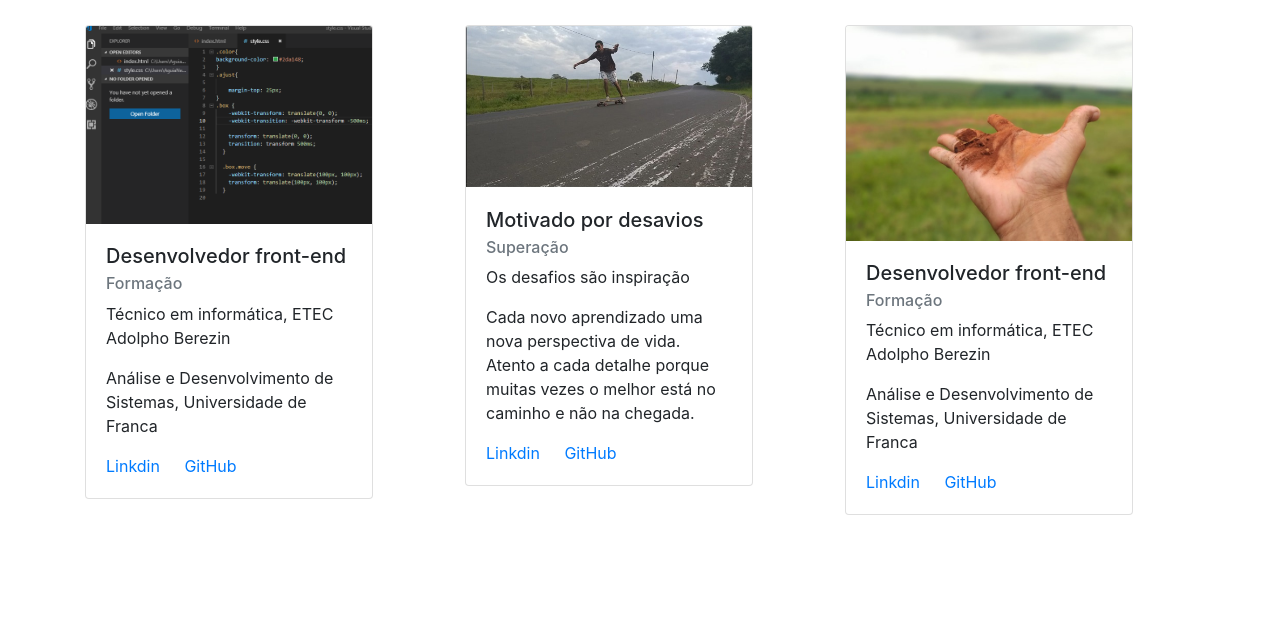
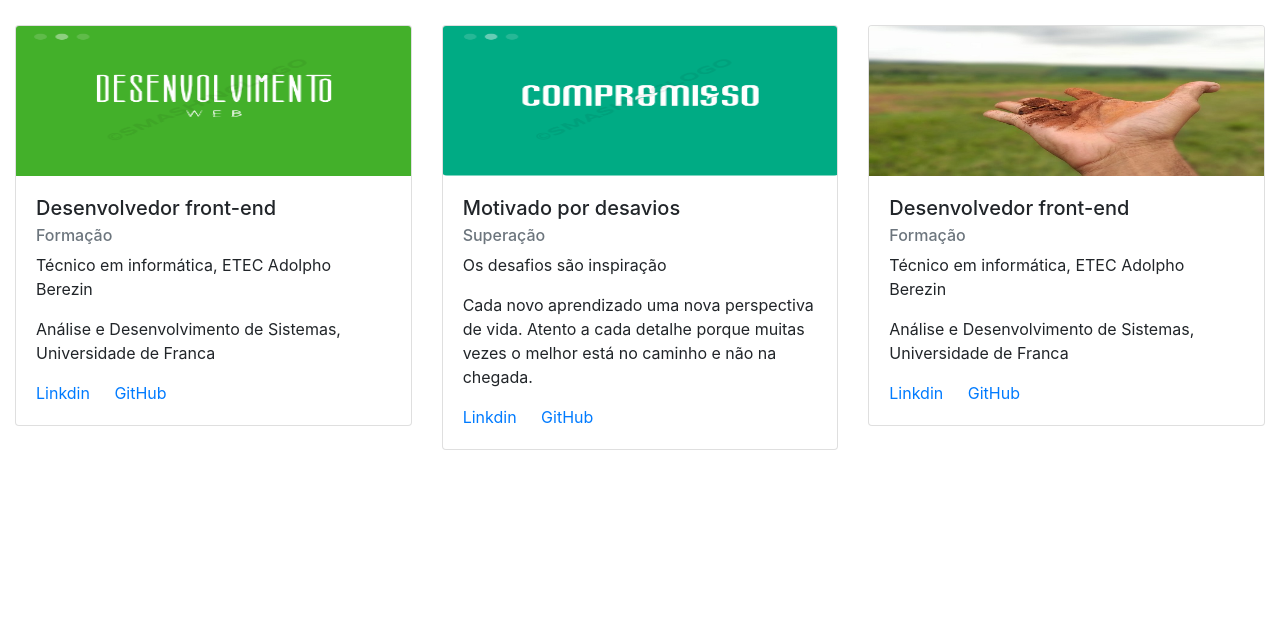
Before and after one commit to cabralPorto/Site, a plain HTML site: page index.html in a window 1280 px wide. Shown: the part 156-800 px from the top of the page. Drawn offline with nearby package versions, Linux system fonts and the light colour scheme.

Commit message:
Tag Script

```diff
--- a/index.html
+++ b/index.html
@@ -14,14 +14,13 @@
   <body>
       <!--Banner inicial -->
 
-
-            <!--Imagem-->
   <div class= "container">
   <div class="media">
         <div class="media-body">
-          <h5 class="mt-0 mb-1">Ronaldo Cabral Porto</h5>
-          Desenvolvedor Full Stack .Net Core.
+          <h2 class="mt-0 mb-1">Ronaldo Cabral Porto</h2>
+          Desenvolvedor Front-end.
         </div>
+         <!--Imagem-->
         <img class=" ml-3 rounded-circle" src="views/mcs2.jpg" width ="100px" height = "100px" alt="Imagem de exemplo genérica">
       </div>
   </div>
@@ -43,49 +42,47 @@
                   </ul>
                 </div>
               </nav>
-   <!--Sobre-->
-   <div class = "container">
-       <div class="ajust">
+   <!--Sobre     Cards-->
+   <div class = "container-fluid">
+       <div class="ajust"><!--Ajuste Cards Margin Topo-->
       <div class="row ">
-
-
-              <div class="col-sm-4 col-md-4"  >
-            <div class="card" style="width: 18rem;" >
-                    <img class="card-img-top" src="views/mcs1.png " alt="Imagem de capa do card">
+              <div class="col-sm-6 col-sx-12 col-md-4"  >
+            <div class="card"  >
+                    <img class="card-img-top  " src="views/1.png " width ="100px" height = "150px" alt="Imagem de capa do card">
                 <div class="card-body position">
                           <h5 class="card-title">Desenvolvedor front-end</h5>
                           <h6 class="card-subtitle mb-2 text-muted">Formação</h6>
                           <p class="card-text">Técnico em  informática, ETEC Adolpho Berezin</p>
                           <p class="card-text">Análise e Desenvolvimento de Sistemas, Universidade de Franca</p>
-                          <a href="https://www.linkedin.com/in/ronaldo-cabral-porto-992a7b107/" class="card-link">Linkdin</a>
-                          <a href="https://github.com/cabralPorto?tab=repositories" class="card-link">GitHub</a>
+                          <a href="https://www.linkedin.com/in/ronaldo-cabral-porto-992a7b107/" class="card-link" target="_blank">Linkdin</a>
+                          <a href="https://github.com/cabralPorto?tab=repositories" class="card-link" target="_blank">GitHub</a>
                         </div>
                       </div>
                     </div>
 
-                    <div class="col-sm-4 col-md-4 ">
-                    <div class="card" style="width: 18rem;" >
-                             <img class="card-img-top" src="views/mcs4.jpeg " alt="Imagem de capa do card">
+                    <div class="col-sm-6 col-sx-12 col-md-4 ">
+                    <div class="card"  >
+                             <img class="card-img-top  " src="views/2.PNG "width ="100px" height = "150px" alt="Imagem de capa do card">
                             <div class="card-body">
                               <h5 class="card-title">Motivado por desavios</h5>
                               <h6 class="card-subtitle mb-2 text-muted">Superação</h6>
                               <p class="card-text">Os desafios são inspiração </p>
                               <p class="card-text">Cada novo aprendizado uma nova perspectiva de vida. Atento a cada detalhe porque muitas vezes o melhor está no caminho e não na chegada. </p>
-                              <a href="https://www.linkedin.com/in/ronaldo-cabral-porto-992a7b107/" class="card-link">Linkdin</a>
-                              <a href="https://github.com/cabralPorto?tab=repositories" class="card-link">GitHub</a>
+                              <a href="https://www.linkedin.com/in/ronaldo-cabral-porto-992a7b107/" class="card-link" target="_blank">Linkdin</a>
+                              <a href="https://github.com/cabralPorto?tab=repositories" class="card-link" target="_blank">GitHub</a>
                             </div>
                           </div>
                         </div>
-        <div class="col-sm-4 col-md-4 " >
-                <div class="card" style="width: 18rem;" >
-                        <img class="card-img-top" src="views/mcs3-1.jpeg " alt="Imagem de capa do card">
+        <div class="col-sm-6 col-sx-12 col-md-4 " >
+                <div class="card"  >
+                        <img class="card-img-top  " src="views/mcs3-1.jpeg "width ="100px" height = "150px" alt="Imagem de capa do card">
                     <div class="card-body">
                           <h5 class="card-title">Desenvolvedor front-end</h5>
                           <h6 class="card-subtitle mb-2 text-muted">Formação</h6>
                           <p class="card-text">Técnico em  informática, ETEC Adolpho Berezin</p>
                           <p class="card-text">Análise e Desenvolvimento de Sistemas, Universidade de Franca</p>
-                          <a href="https://www.linkedin.com/in/ronaldo-cabral-porto-992a7b107/" class="card-link">Linkdin</a>
-                          <a href="https://github.com/cabralPorto?tab=repositories" class="card-link">GitHub</a>
+                          <a href="https://www.linkedin.com/in/ronaldo-cabral-porto-992a7b107/" class="card-link" target="_blank">Linkdin</a>
+                          <a href="https://github.com/cabralPorto?tab=repositories" class="card-link" target="_blank">GitHub</a>
                         </div>
                       </div>
         </div>
@@ -95,15 +92,7 @@
 </div>
 </div>
 
-<script >
 
-var box = document.querySelector('.box');
-			box.addEventListener('click', function() {
-				box.classList.toggle('move');
-			});
-
-
-</script>
 
     <!-- Optional JavaScript -->
     <!-- jQuery first, then Popper.js, then Bootstrap JS -->
```
Also changed, not shown: views/1.PNG (added), views/2.PNG (added).
